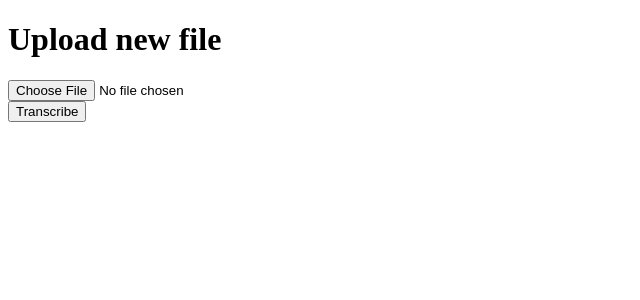
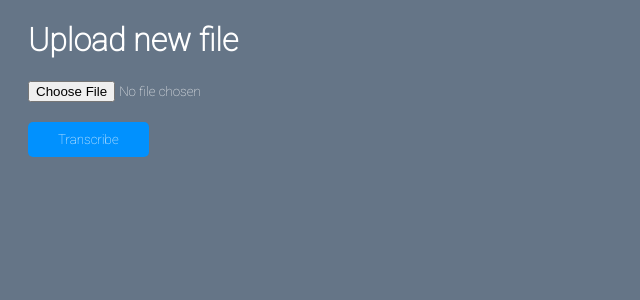
Before and after one commit to awibb/Speech-Recognition, a Flask app: page / in a window 1280 px wide. Shown: the top 300 px of the page, without its empty margins (0-640 px from the left). Run offline with Flask 2, Linux system fonts and the light colour scheme.

Commit message:
updated to add identifers for css and to display data from the backend

```diff
--- a/templates/index.html
+++ b/templates/index.html
@@ -4,6 +4,11 @@
 <head>
     <meta charset="UTF-8">
     <title>Speech Recognition</title>
+
+    <link rel="preconnect" href="https://fonts.googleapis.com">
+    <link rel="preconnect" href="https://fonts.gstatic.com" crossorigin>
+    <link href="https://fonts.googleapis.com/css2?family=Roboto:wght@100&display=swap" rel="stylesheet">
+    <link rel="stylesheet" href="{{ url_for('static', filename='styles/index.css') }}" />
 
 </head>
 
@@ -14,12 +19,12 @@
         <form method="post" enctype="multipart/form-data">
             <input type="file" name="file" />
             <br />
-            <input type="submit" value="Transcribe" />
+            <input type="submit" id="submitButton" value="Transcribe" />
 
             {% if transcript != "" %}
             <div id="transcriptContainer">
                 <h1>Transcript:</h1>
-                <p>{{transcript}}</p>
+                <p id="speechText">{{transcript}}</p>
             </div>
             {% endif %}
 
```
